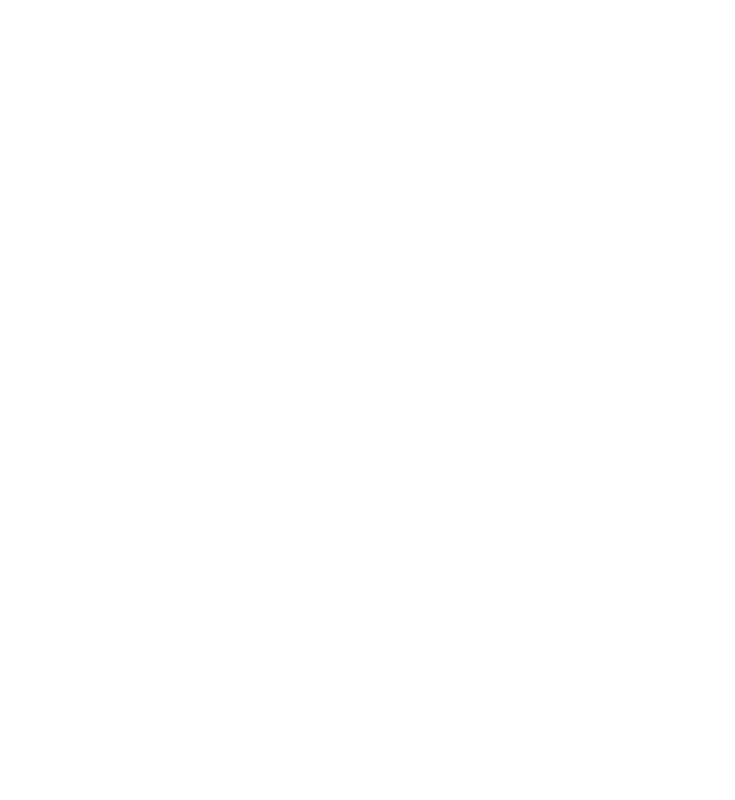
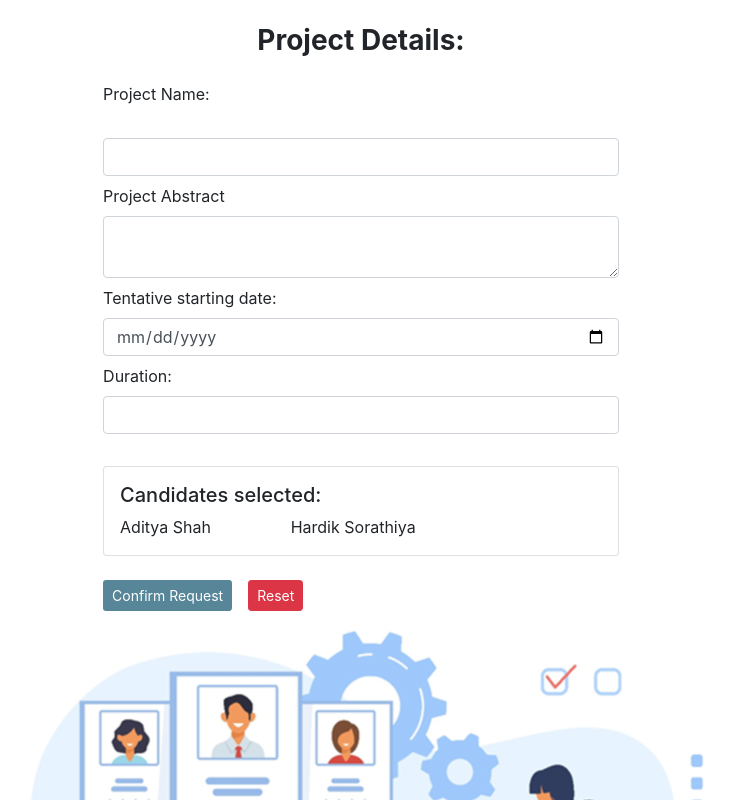
Before and after one commit to Saurav15/Pied-Piper, a React (Create React App) app in the folder frontend/: page /project-details in a window 1280 px wide. Before the commit this address had no page. Shown: the top 800 px of the page, without its empty margins (279-1014 px from the left). Built offline with nearby package versions, Linux system fonts and the light colour scheme.

Commit message:
Project-details

```diff
--- a/frontend/src/App.js
+++ b/frontend/src/App.js
@@ -3,6 +3,7 @@
 import { BrowserRouter as Router, Routes, Route } from "react-router-dom";
 import PrivateRoute from "./routes/PrivateRoute";
 import Index from "./components/dashboard";
+import ProjectDetails from "./components/project-details";
 function App() {
   return (
     // <div>
@@ -20,6 +21,7 @@
         /> */}
           <Route element={<PrivateRoute />}></Route>
           <Route path="/dashboard" element={<Index />} />
+          <Route path="/project-details" element={<ProjectDetails />} />
         </Routes>
       </div>
     </Router>
--- /dev/null
+++ b/frontend/src/components/project-details/index.jsx
@@ -0,0 +1,141 @@
+import { Formik, Form, Field, ErrorMessage } from "formik";
+// import { useDispatch } from "react-redux";
+// import { useNavigate } from "react-router";
+import * as Yup from "yup";
+
+// import { setUsers } from "../redux/actions/action-creator";
+import css from "./project-details.module.css";
+import Projectdetails from "../../asset/Projectdetails.png";
+function ProjectDetails({ setLogin }) {
+  // const dispatch = useDispatch();
+  // const navigate = useNavigate();
+  const onSubmit = (values) => {
+    // const imageBlob = URL.createObjectURL(values.photo);
+    // values.photo = imageBlob;
+    // console.log(imageBlob);
+    // setLogin(true);
+    // dispatch(setUsers(values));
+    // navigate("/home");
+  };
+  const initialValues = {
+    projectName: "",
+    projectAbstract: "",
+    startingDate: "",
+    duration: "",
+  };
+
+  const validationSchema = Yup.object({
+    projectName: Yup.string().required("Required"),
+    projectAbstract: Yup.string().required("Required"),
+    startingDate: Yup.string().required("Required"),
+    duration: Yup.string().required("Required"),
+  });
+  return (
+    <div>
+      <h3 className="my-4 font-weight-bold .display-4 text-center">
+        Project Details:
+      </h3>
+
+      <Formik
+        initialValues={initialValues}
+        onSubmit={onSubmit}
+        validationSchema={validationSchema}
+      >
+        {({ setFieldValue }) => (
+          <Form>
+            <div className="row justify-content-md-center">
+              <div className="col-5 justify-content-md-center">
+                <div className="mb-2 d-flex flex-column">
+                  <label htmlFor="projectName">Project Name:</label>
+                  <br />
+                  <Field
+                    type="text-area"
+                    id="projectName"
+                    name="projectName"
+                    className="form-control"
+                  />
+                  <ErrorMessage
+                    name="projectName"
+                    render={(msg) => <div className={css["error"]}>{msg}</div>}
+                  />
+                </div>
+
+                <div className="mb-2">
+                  <label htmlFor="projectAbstract">Project Abstract</label>
+                  <br />
+                  <Field
+                    as="textarea"
+                    id="projectAbstract"
+                    name="projectAbstract"
+                    className="form-control"
+                  />
+                  <ErrorMessage
+                    name="projectAbstract"
+                    render={(msg) => <div className={css["error"]}>{msg}</div>}
+                  />
+                </div>
+                <div className="mb-2">
+                  <label htmlFor="startingDate">Tentative starting date:</label>
+                  <br />
+                  <Field
+                    type="date"
+                    id="startingDate"
+                    name="startingDate"
+                    className="form-control"
+                  />
+                  <ErrorMessage
+                    name="startingDate"
+                    render={(msg) => <div className={css["error"]}>{msg}</div>}
+                  />
+                </div>
+                <div className="mb-2">
+                  <label htmlFor="duration">Duration:</label>
+                  <br />
+                  <Field
+                    type="number"
+                    id="duration"
+                    name="duration"
+                    className="form-control"
+                  />
+                  <ErrorMessage
+                    name="duration"
+                    render={(msg) => <div className={css["error"]}>{msg}</div>}
+                  />
+                </div>
+                <br />
+                <div className="card p-3 mb-2">
+                  <h5>Candidates selected:</h5>
+
+                  <div className="row">
+                    <div className="col col-md-4">
+                      {" "}
+                      <div className="useritem ">Aditya Shah</div>
+                    </div>
+                    <div className="col col-md-4">Hardik Sorathiya</div>
+                  </div>
+                </div>
+
+                <button
+                  className={`btn btn-sm mt-3 ${css["custom-btn"]}`}
+                  type="submit"
+                >
+                  Confirm Request
+                </button>
+                <button
+                  className="btn btn-sm btn-danger mt-3 ml-3 reset"
+                  type="reset"
+                >
+                  Reset
+                </button>
+              </div>
+              <div className="">
+                <img src={Projectdetails} alt="" />
+              </div>
+            </div>
+          </Form>
+        )}
+      </Formik>
+    </div>
+  );
+}
+export default ProjectDetails;
--- /dev/null
+++ b/frontend/src/components/project-details/project-details.module.css
@@ -0,0 +1,28 @@
+.error {
+  color: red;
+}
+
+.reset {
+  margin-left: 15px;
+}
+
+.pic {
+  opacity: 0;
+  margin-left: -20%;
+}
+
+.upload {
+  margin-left: 100px;
+}
+/* .field {
+  background-color: #faebd8;
+  border: none;
+  border-radius: 5%;
+} */
+.custom-btn {
+  background-color: #064b68ab;
+  color: white;
+}
+.custom-btn:hover {
+  color: white !important;
+}
```
Also changed, not shown: frontend/src/asset/Projectdetails.png (added).
